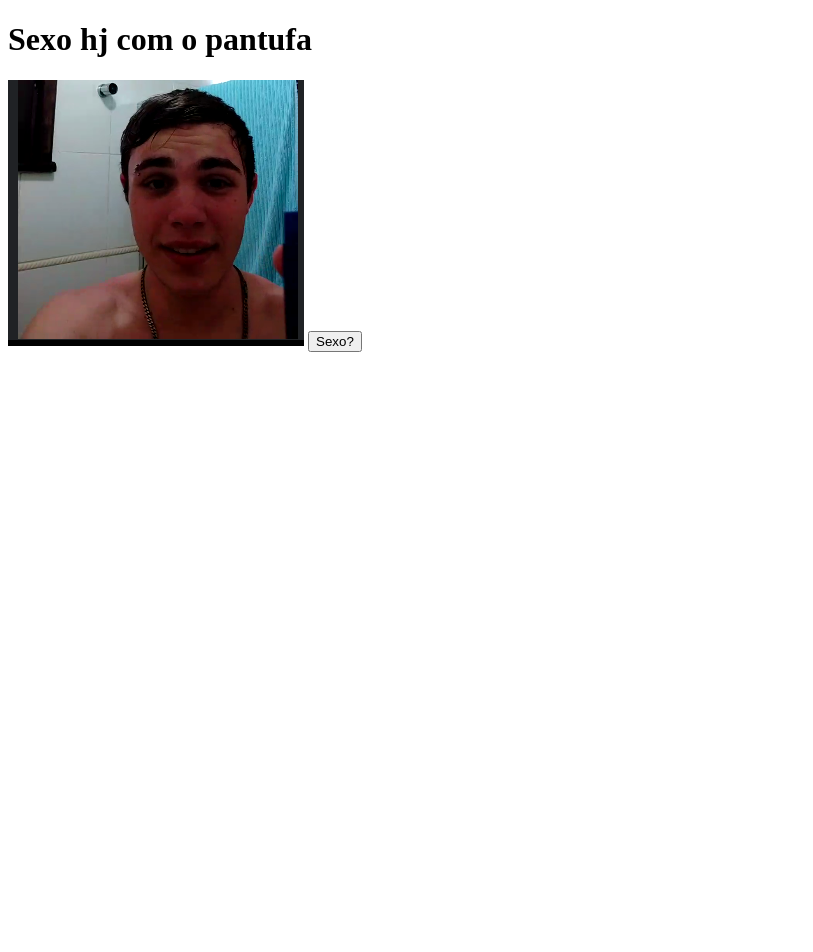
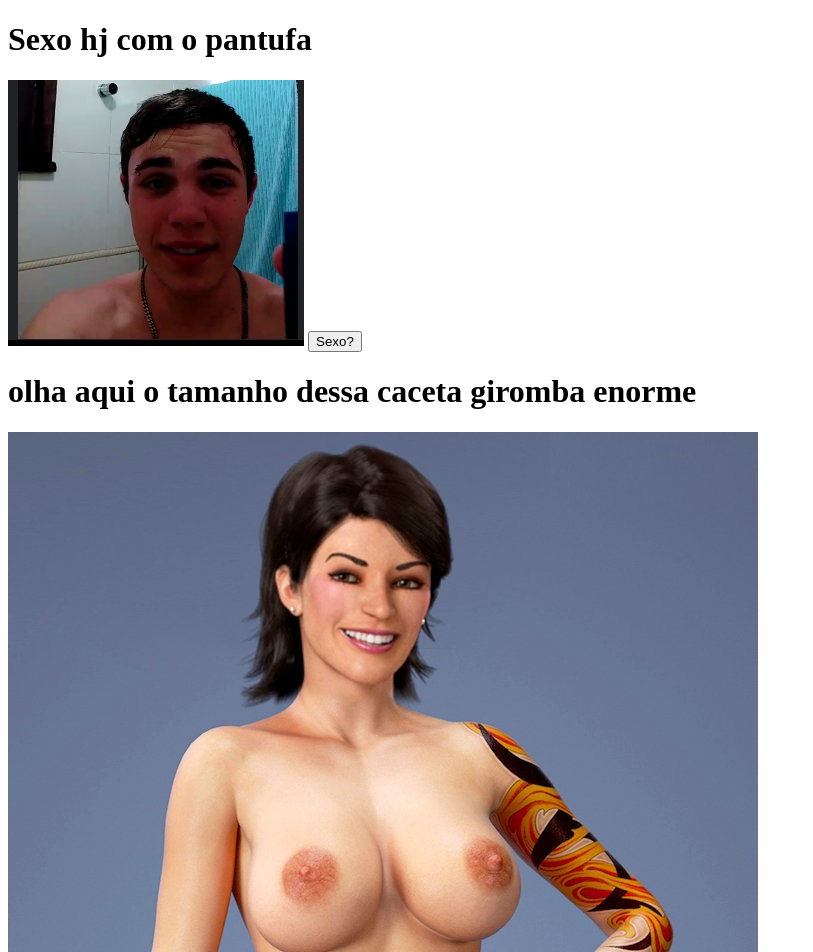
Before and after one commit to CaioGobbi/AtvSomativaProgWeb, a plain HTML site: page index.html in a window 1280 px wide. Shown: the top 952 px of the page, without its empty margins (0-813 px from the left). Before the commit the page ends 800 px from the top, so only its background shows below. Drawn offline with Linux system fonts and the light colour scheme.

Commit message:
VEM SER FELIZKKKKKKKKKKKKK

```diff
--- a/index.html
+++ b/index.html
@@ -9,5 +9,7 @@
     <h1>Sexo hj com o pantufa</h1>
     <img src="Captura de tela 2021-08-03 144424.png" alt="ducheta">
     <button>Sexo?</button>
+    <h1>olha aqui o tamanho dessa caceta giromba enorme</h1>
+    <img src="679bb35ab94553316e726926d86ba498.jpeg" alt="EITAPORRAAAAAKKKKKKKKKKKKKKKKKK">
 </body>
 </html>
```
Also changed, not shown: 679bb35ab94553316e726926d86ba498.jpeg (added).
